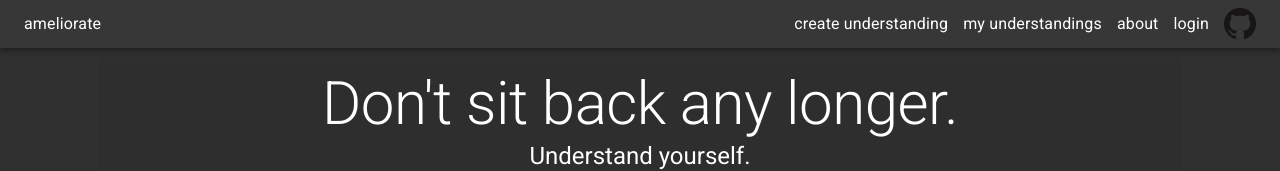
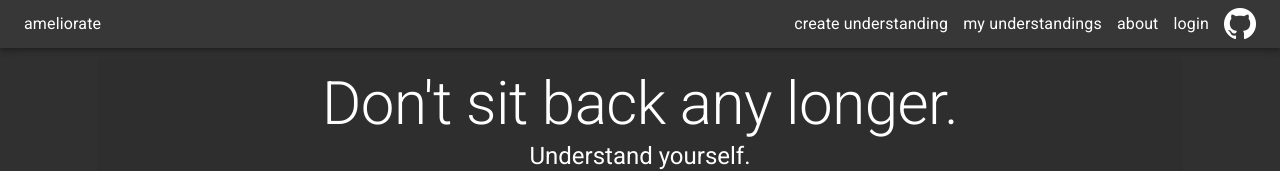
Before and after one commit to amelioro/ameliorate, a Next.js app in the folder web/: page / in a window 1280 px wide. Shown: the top 171 px of the page. Built offline with nearby package versions, Linux system fonts and the light colour scheme.

Commit message:
Use GH icon based on theme

```diff
--- a/web/common/components/LayoutMaterial.tsx
+++ b/web/common/components/LayoutMaterial.tsx
@@ -1,4 +1,4 @@
-import { AppBar, Box, Toolbar } from "@mui/material";
+import { AppBar, Box, Toolbar, useTheme } from "@mui/material";
 import { NextPage } from "next";
 import Image from "next/image";
 import { ReactNode } from "react";
@@ -24,6 +24,10 @@ const NavLink = ({ href, display, children }: NavLinkProps) => {
 };
 
 const LayoutMaterial: NextPage<LayoutProps> = ({ children }) => {
+  const theme = useTheme();
+  const githubIconSrc =
+    theme.palette.mode == "light" ? "/GitHub-Mark-64px.png" : "/GitHub-Mark-Light-64px.png";
+
   return (
     <>
       <AppBar position="sticky">
@@ -36,7 +40,7 @@ const LayoutMaterial: NextPage<LayoutProps> = ({ children }) => {
               <NavLink href="/about">about</NavLink>
               <NavLink href="/login">login</NavLink>
               <NavLink href="https://github.com/keyserj/ameliorate" display="flex">
-                <Image src="/GitHub-Mark-64px.png" height={32} width={32} alt="github link" />
+                <Image src={githubIconSrc} height={32} width={32} alt="github link" />
               </NavLink>
             </Box>
           </Box>
```
Also changed, not shown: web/public/GitHub-Mark-Light-64px.png (added).
